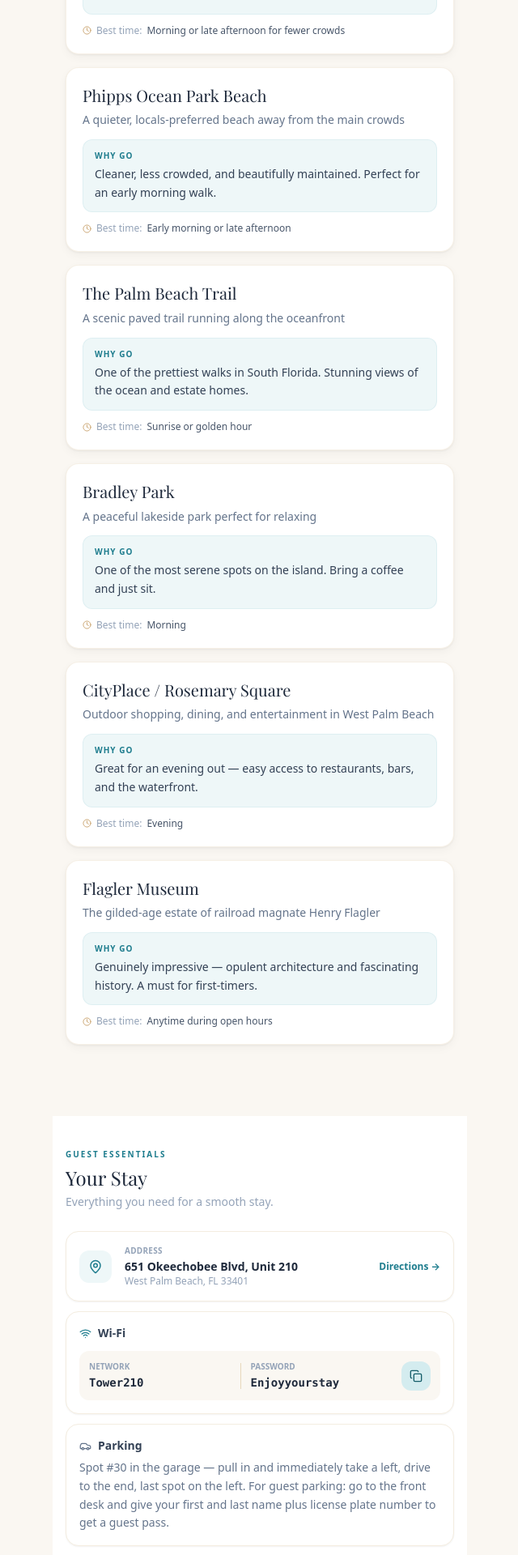
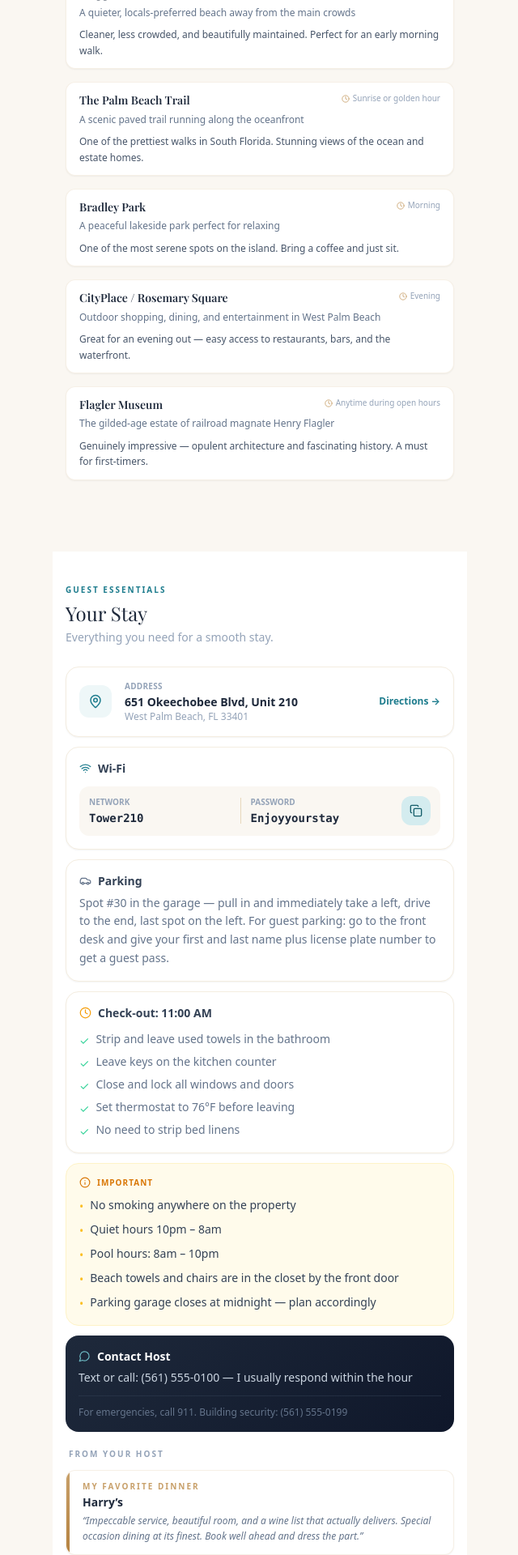
Before and after one commit to ZbienVC/palm-beach-guide, a Next.js app: page / in a window 1280 px wide. Shown: the part 2980-4900 px from the top of the page at 81% size, without its empty margins (319-959 px from the left). Built offline with nearby package versions, Linux system fonts and the light colour scheme; a web font is replaced by a local one.

Commit message:
feat: compact explore cards - smaller padding, line-clamp descriptions, no Why Go box

```diff
--- a/components/Cards.tsx
+++ b/components/Cards.tsx
@@ -10,20 +10,19 @@ export function ActivityCard({ item }: { item: Activity }) {
       href={item.mapsUrl}
       target="_blank"
       rel="noopener noreferrer"
-      className="block bg-white rounded-2xl p-5 shadow-card border border-sand-100/80 active:scale-[0.98] transition-transform"
+      className="block bg-white rounded-xl px-4 py-3 shadow-sm border border-sand-100/80 active:scale-[0.98] transition-transform"
     >
-      <h3 className="font-display text-xl text-slate-800 leading-snug mb-1.5">{item.title}</h3>
-      <p className="text-sm text-slate-500 leading-relaxed mb-3">{item.description}</p>
-      <div className="bg-ocean-50 rounded-xl px-3.5 py-3 border border-ocean-100/60 mb-3">
-        <p className="text-[10px] font-black text-ocean-500 mb-1 uppercase tracking-widest">Why go</p>
-        <p className="text-sm text-slate-700 leading-relaxed">{item.why}</p>
+      <div className="flex items-start justify-between gap-2 mb-1">
+        <h3 className="font-semibold text-sm text-slate-800 leading-snug">{item.title}</h3>
+        {item.bestTime && (
+          <span className="text-[10px] text-slate-400 flex items-center gap-1 flex-shrink-0">
+            <Clock size={10} className="text-sand-400" />
+            {item.bestTime}
+          </span>
+        )}
       </div>
-      {item.bestTime && (
-        <span className="text-xs text-slate-400 flex items-center gap-1.5">
-          <Clock size={11} className="text-sand-400" />
-          Best time: <span className="text-slate-600 font-medium">{item.bestTime}</span>
-        </span>
-      )}
+      <p className="text-xs text-slate-500 leading-relaxed mb-2 line-clamp-2">{item.description}</p>
+      <p className="text-xs text-slate-600 leading-relaxed line-clamp-2">{item.why}</p>
     </a>
   );
 }
@@ -36,18 +35,15 @@ export function AttractionCard({ item }: { item: Attraction }) {
       href={item.mapsUrl}
       target="_blank"
       rel="noopener noreferrer"
-      className="block bg-white rounded-2xl p-5 shadow-card border border-sand-100/80 active:scale-[0.98] transition-transform"
+      className="block bg-white rounded-xl px-4 py-3 shadow-sm border border-sand-100/80 active:scale-[0.98] transition-transform"
     >
-      <h3 className="font-display text-xl text-slate-800 leading-snug mb-1.5">{item.name}</h3>
-      <p className="text-sm text-slate-500 leading-relaxed mb-2">{item.description}</p>
-      <p className="text-sm text-slate-700 leading-relaxed">{item.why}</p>
+      <h3 className="font-semibold text-sm text-slate-800 leading-snug mb-1">{item.name}</h3>
+      <p className="text-xs text-slate-500 leading-relaxed mb-1 line-clamp-2">{item.description}</p>
+      <p className="text-xs text-slate-600 leading-relaxed line-clamp-2">{item.why}</p>
       {item.tip && (
-        <div className="mt-3 pt-3 border-t border-sand-100">
-          <p className="text-xs text-ocean-600 font-semibold flex items-start gap-1.5">
-            <span className="mt-0.5 flex-shrink-0">💡</span>
-            {item.tip}
-          </p>
-        </div>
+        <p className="text-[11px] text-ocean-600 font-semibold mt-2 flex items-start gap-1">
+          <span className="flex-shrink-0">💡</span>{item.tip}
+        </p>
       )}
     </a>
   );
@@ -61,19 +57,19 @@ export function NightlifeCard({ spot }: { spot: NightlifeSpot }) {
       href={spot.mapsUrl}
       target="_blank"
       rel="noopener noreferrer"
-      className="block rounded-2xl p-5 active:scale-[0.98] transition-transform overflow-hidden"
+      className="block rounded-xl px-4 py-3 active:scale-[0.98] transition-transform overflow-hidden"
       style={{ background: "linear-gradient(135deg, #1a1b2e 0%, #0f1824 100%)" }}
     >
-      <h3 className="font-display text-xl text-white leading-snug mb-1.5">{spot.name}</h3>
-      <p className="text-sm leading-relaxed mb-3" style={{ color: "rgba(255,255,255,0.6)" }}>{spot.vibe}</p>
-      <div className="flex items-center justify-between">
-        <p className="text-xs" style={{ color: "rgba(255,255,255,0.35)" }}>
-          Best for: <span style={{ color: "rgba(255,255,255,0.6)" }}>{spot.bestFor}</span>
-        </p>
+      <div className="flex items-start justify-between gap-2">
+        <h3 className="font-semibold text-sm text-white leading-snug">{spot.name}</h3>
         {spot.reservationNote && (
-          <span className="text-xs text-amber-400 font-semibold">Reserve ahead</span>
+          <span className="text-[10px] text-amber-400 font-semibold flex-shrink-0">Reserve</span>
         )}
       </div>
+      <p className="text-xs leading-relaxed mt-1 line-clamp-2" style={{ color: "rgba(255,255,255,0.6)" }}>{spot.vibe}</p>
+      <p className="text-[10px] mt-1.5" style={{ color: "rgba(255,255,255,0.35)" }}>
+        Best for: <span style={{ color: "rgba(255,255,255,0.55)" }}>{spot.bestFor}</span>
+      </p>
     </a>
   );
 }
@@ -83,18 +79,14 @@ export function NightlifeCard({ spot }: { spot: NightlifeSpot }) {
 export function GemCard({ gem }: { gem: HiddenGem }) {
   const inner = (
     <div
-      className="rounded-2xl p-5 border"
+      className="rounded-xl px-4 py-3 border flex items-start gap-3"
       style={{ background: "linear-gradient(135deg, #faf7f2 0%, #f0ece3 100%)", borderColor: "#e8d8bc" }}
     >
-      <div className="flex items-start gap-3 mb-3">
-        <span className="text-2xl mt-0.5 flex-shrink-0">💎</span>
-        <div>
-          <h3 className="font-display text-xl text-slate-800 leading-snug">{gem.name}</h3>
-          <p className="text-sm text-slate-500 leading-relaxed mt-0.5">{gem.description}</p>
-        </div>
-      </div>
-      <div className="bg-white/80 rounded-xl px-3.5 py-3 border border-sand-200/60">
-        <p className="text-sm text-slate-700 leading-relaxed">{gem.why}</p>
+      <span className="text-xl flex-shrink-0 mt-0.5">💎</span>
+      <div>
+        <h3 className="font-semibold text-sm text-slate-800 leading-snug">{gem.name}</h3>
+        <p className="text-xs text-slate-500 leading-relaxed mt-0.5 line-clamp-2">{gem.description}</p>
+        <p className="text-xs text-slate-600 leading-relaxed mt-1 line-clamp-2">{gem.why}</p>
       </div>
     </div>
   );
@@ -113,12 +105,12 @@ export function GemCard({ gem }: { gem: HiddenGem }) {
 
 export function ThoughtCard({ t }: { t: PersonalThought }) {
   const inner = (
-    <div className="bg-white rounded-2xl shadow-card border border-sand-100/80 overflow-hidden flex">
+    <div className="bg-white rounded-xl shadow-sm border border-sand-100/80 overflow-hidden flex">
       <div className="w-1 flex-shrink-0" style={{ background: "linear-gradient(180deg, #c8a06a, #b58240)" }} />
-      <div className="flex-1 p-5">
-        <p className="text-[10px] font-black uppercase tracking-[0.2em] text-sand-400 mb-1">{t.label}</p>
-        <p className="font-display text-lg text-slate-800 leading-snug mb-1.5">{t.place}</p>
-        <p className="text-sm text-slate-500 leading-relaxed italic">&ldquo;{t.note}&rdquo;</p>
+      <div className="flex-1 px-4 py-3">
+        <p className="text-[10px] font-black uppercase tracking-[0.2em] text-sand-400 mb-0.5">{t.label}</p>
+        <p className="font-semibold text-sm text-slate-800 leading-snug mb-1">{t.place}</p>
+        <p className="text-xs text-slate-500 leading-relaxed italic line-clamp-2">&ldquo;{t.note}&rdquo;</p>
       </div>
     </div>
   );
```
